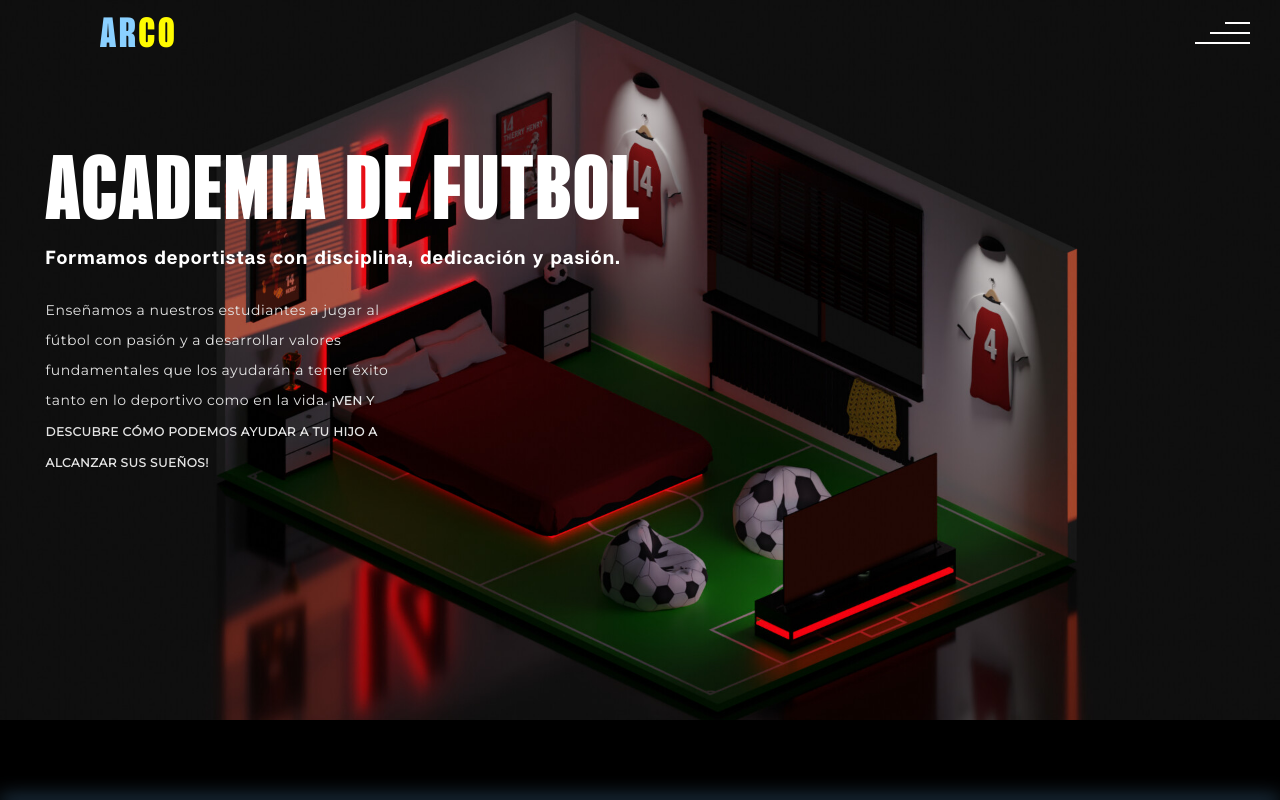
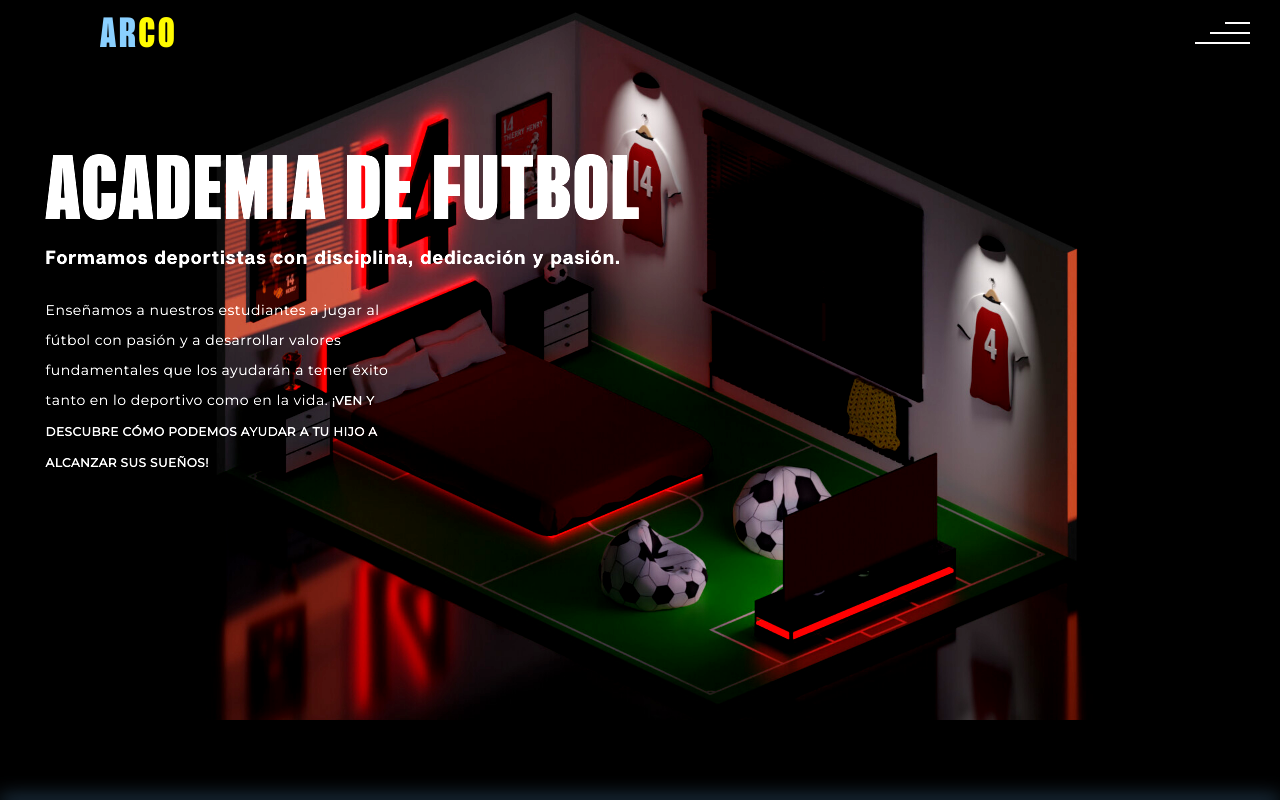
Before and after one commit to BFF-Development/escuelaFutbol, a React (Vite) app: page / in a window 1280 px wide. Shown: the top 800 px of the page. Built offline with nearby package versions, Linux system fonts and the light colour scheme; a web font is replaced by a local one.

Commit message:
background/ enlace de nav

```diff
--- a/src/App.css
+++ b/src/App.css
@@ -111,13 +111,16 @@ html{
 
 ::selection {
   color: rgb(0, 0, 0);
-  background-color: rgb(255, 223, 82);
+  background-color: #fffb00;
 }
 
 ::-moz-selection {
   color: rgb(0, 0, 0);
-  background-color: rgb(255, 223, 82);
+  background-color: #fffb00;
 }
+
+
+
 
 .App{
   overflow-x: hidden;
--- a/src/components/home/Home.jsx
+++ b/src/components/home/Home.jsx
@@ -29,7 +29,7 @@ export const Home = () => {
   },[])
 
   return (
-    <div className="home">
+    <div className="home" id="home">
       <div className="containerHome">
         <div className="boxText_home">
           <h1 className="titleHome">
--- a/src/components/home/home.css
+++ b/src/components/home/home.css
@@ -2,12 +2,14 @@
     position: relative;
     height: 100vh;
     width: 100%;
+    filter: contrast(115%) brightness(120%);
+
 }
 
 .containerHome{
     width: 100%;
     min-height: 100vh;
-    background-color: black;
+    background-color: rgb(15, 15, 15);
     background-image: url("../assets/src/backgrounds/back2.jpg");
     background-size: contain;
     background-position: 180% 0%;
--- a/src/components/nav/Nav.jsx
+++ b/src/components/nav/Nav.jsx
@@ -87,7 +87,7 @@ const Nav = () => {
                     <div>
                         {navDesk ?
                           <ul className='list_nav_desktop' >
-                              <li><a href="javascript:location.reload() ">Inicio</a> </li>
+                              <li><a href="#home ">Inicio</a> </li>
                               <li><a href="#about ">Quienes somos</a> </li>
                               <li><a href="#servicios ">Servicios</a> </li>
                               <li><a href="# ">Blog </a> </li>
@@ -123,7 +123,7 @@ const Nav = () => {
 
               {isActive &&
                 <ul className='list_nav_mobile' >
-                  <a href="# " >  <li className='list_mobile' onClick={() => handleToggle()}>Inicio         </li> </a>
+                  <a href="#home " >  <li className='list_mobile' onClick={() => handleToggle()}>Inicio         </li> </a>
                   <a href="#about " >  <li className='list_mobile' onClick={() => handleToggle()}>Quienes somos  </li> </a>
                   <a href="#servicios " >  <li className='list_mobile' onClick={() => handleToggle()}>Servicios      </li> </a>
                   <a href="# " >  <li className='list_mobile' onClick={() => handleToggle()}>Blog           </li> </a>
```
